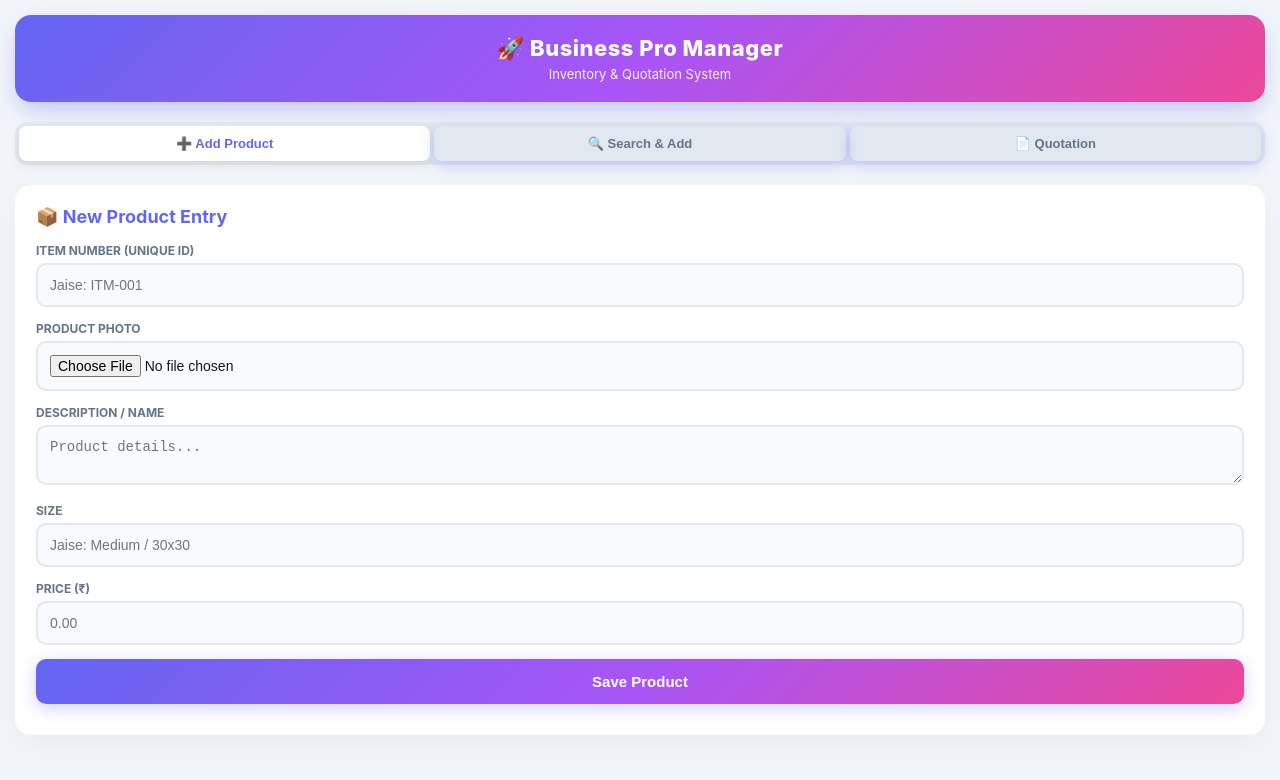
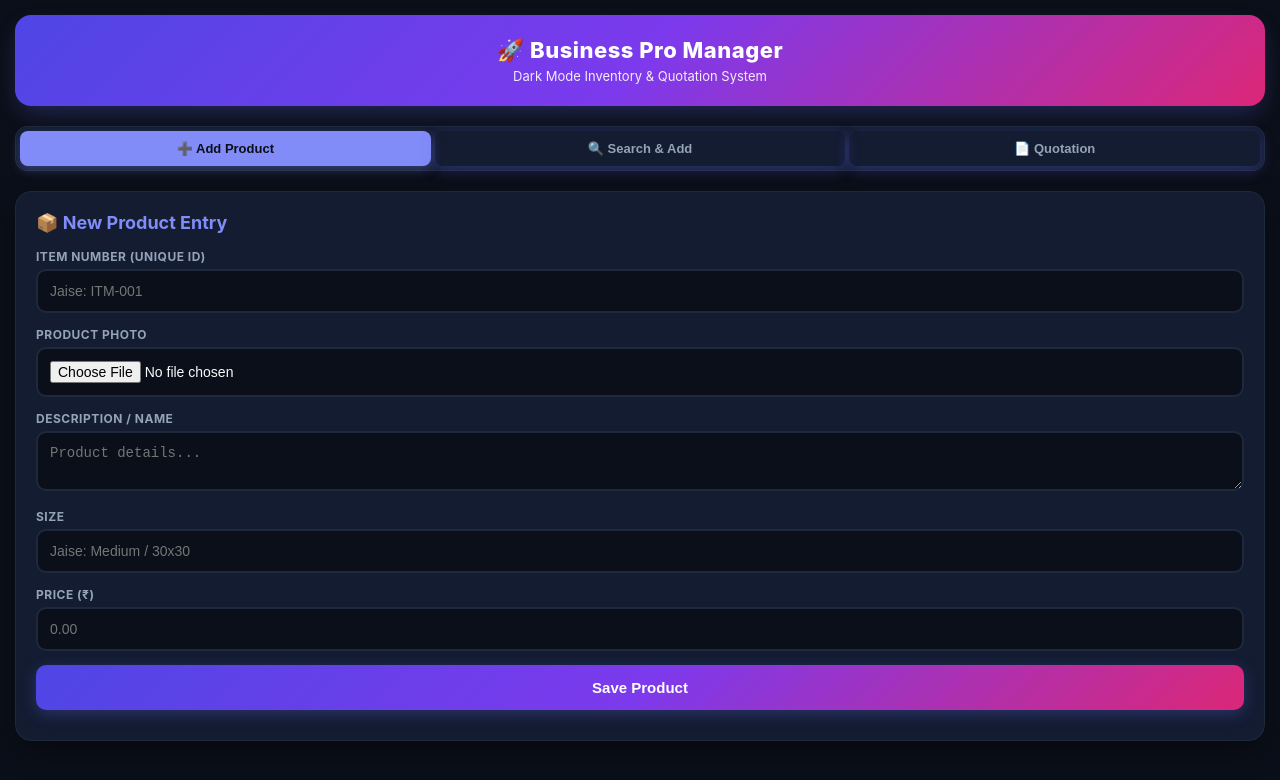
Before and after one commit to azam5844/my-business-app, a plain HTML site: page index.html in a window 1280 px wide. Drawn offline with Linux system fonts and the light colour scheme.

Commit message:
Update index.html

```diff
--- a/index.html
+++ b/index.html
@@ -3,23 +3,24 @@
 <head>
     <meta charset="UTF-8">
     <meta name="viewport" content="width=device-width, initial-scale=1.0">
-    <title>Business Pro Manager</title>
+    <title>Business Pro Manager - Dark Mode</title>
     <style>
         :root {
-            --primary: #6366f1;
-            --primary-dark: #4f46e5;
-            --accent: #ec4899;
-            --success: #10b981;
-            --bg-gradient: linear-gradient(135deg, #6366f1 0%, #a855f7 50%, #ec4899 100%);
-            --card-bg: rgba(255, 255, 255, 0.95);
-            --text-main: #0f172a;
-            --text-muted: #64748b;
-            --border: #e2e8f0;
+            --primary: #818cf8;
+            --primary-dark: #6366f1;
+            --accent: #f43f5e;
+            --success: #34d399;
+            --bg-gradient: linear-gradient(135deg, #4f46e5 0%, #7c3aed 50%, #db2777 100%);
+            --bg-color: #0b0f19;
+            --card-bg: #131c31;
+            --text-main: #f8fafc;
+            --text-muted: #94a3b8;
+            --border: #1e293b;
         }
 
         body {
             font-family: '-apple-system', BlinkMacSystemFont, 'Segoe UI', Roboto, sans-serif;
-            background: #f1f5f9;
+            background: var(--bg-color);
             margin: 0;
             padding: 15px;
             color: var(--text-main);
@@ -28,11 +29,11 @@
         .app-header {
             background: var(--bg-gradient);
             color: white;
-            padding: 20px;
+            padding: 22px;
             border-radius: 16px;
             text-align: center;
             margin-bottom: 20px;
-            box-shadow: 0 10px 25px -5px rgba(99, 102, 241, 0.4);
+            box-shadow: 0 10px 25px -5px rgba(99, 102, 241, 0.3);
         }
 
         .app-header h1 {
@@ -51,11 +52,12 @@
         /* Nav Tabs */
         .nav-tabs {
             display: flex;
-            background: #e2e8f0;
+            background: #131c31;
             padding: 4px;
             border-radius: 12px;
             margin-bottom: 20px;
             gap: 4px;
+            border: 1px solid var(--border);
         }
 
         .tab-btn {
@@ -72,9 +74,10 @@
         }
 
         .tab-btn.active {
-            background: white;
-            color: var(--primary);
-            box-shadow: 0 4px 12px rgba(0,0,0,0.08);
+            background: var(--primary);
+            color: #0b0f19;
+            box-shadow: 0 4px 12px rgba(129, 140, 248, 0.3);
+            font-weight: 700;
         }
 
         .tab-content {
@@ -89,8 +92,8 @@
             background: var(--card-bg);
             padding: 20px;
             border-radius: 16px;
-            box-shadow: 0 10px 30px -5px rgba(0, 0, 0, 0.05);
-            border: 1px solid rgba(255, 255, 255, 0.8);
+            box-shadow: 0 10px 30px -5px rgba(0, 0, 0, 0.5);
+            border: 1px solid var(--border);
             margin-bottom: 20px;
         }
 
@@ -115,6 +118,7 @@
             font-size: 12px;
             color: var(--text-muted);
             text-transform: uppercase;
+            letter-spacing: 0.5px;
         }
 
         input, textarea {
@@ -125,14 +129,14 @@
             box-sizing: border-box;
             font-size: 14px;
             transition: all 0.2s;
-            background: #f8fafc;
+            background: #0b0f19;
+            color: var(--text-main);
         }
 
         input:focus, textarea:focus {
             outline: none;
             border-color: var(--primary);
-            background: #fff;
-            box-shadow: 0 0 0 4px rgba(99, 102, 241, 0.1);
+            box-shadow: 0 0 0 4px rgba(129, 140, 248, 0.15);
         }
 
         button {
@@ -153,9 +157,9 @@
             transform: scale(0.98);
         }
 
-        .btn-add { background: linear-gradient(135deg, #10b981 0%, #059669 100%); box-shadow: 0 4px 15px rgba(16, 185, 129, 0.3); margin-top: 10px; }
-        .btn-danger { background: #ef4444; width: auto; padding: 6px 12px; font-size: 12px; border-radius: 6px; box-shadow: none; }
-        .btn-print { background: linear-gradient(135deg, #0ea5e9 0%, #0284c7 100%); box-shadow: 0 4px 15px rgba(14, 165, 233, 0.3); margin-top: 15px; }
+        .btn-add { background: linear-gradient(135deg, #059669 0%, #34d399 100%); color: #0b0f19; box-shadow: 0 4px 15px rgba(52, 211, 153, 0.2); margin-top: 10px; }
+        .btn-danger { background: #ef4444; color: white; width: auto; padding: 6px 12px; font-size: 12px; border-radius: 6px; box-shadow: none; }
+        .btn-print { background: linear-gradient(135deg, #0284c7 0%, #38bdf8 100%); color: #0b0f19; box-shadow: 0 4px 15px rgba(56, 189, 248, 0.2); margin-top: 15px; }
 
         .success-msg {
             color: var(--success);
@@ -177,7 +181,7 @@
             padding: 15px;
             border: 2px dashed var(--border);
             border-radius: 12px;
-            background: #f8fafc;
+            background: #0b0f19;
             display: none;
             text-align: center;
         }
@@ -189,7 +193,8 @@
             object-fit: contain;
             margin-bottom: 10px;
         }
-        .product-details { text-align: left; margin-bottom: 12px; font-size: 14px; line-height: 1.5; }
+        .product-details { text-align: left; margin-bottom: 12px; font-size: 14px; line-height: 1.5; color: var(--text-muted); }
+        .product-details strong { color: var(--text-main); }
 
         table {
             width: 100%;
@@ -201,7 +206,7 @@
             border: 1px solid var(--border);
         }
         th, td { padding: 10px; text-align: left; border-bottom: 1px solid var(--border); }
-        th { background: #f1f5f9; color: var(--text-muted); font-size: 11px; text-transform: uppercase; }
+        th { background: #1a243f; color: var(--text-muted); font-size: 11px; text-transform: uppercase; }
         .cart-img { width: 38px; height: 38px; object-fit: cover; border-radius: 6px; border: 1px solid var(--border); }
 
         .total-box {
@@ -210,21 +215,22 @@
             align-items: center;
             margin-top: 15px;
             padding: 15px;
-            background: #f8fafc;
+            background: #0b0f19;
             border-radius: 10px;
             font-size: 16px;
             font-weight: 800;
-            color: var(--primary);
+            color: var(--success);
             border: 1px solid var(--border);
         }
 
         @media print {
-            body { background: white; padding: 0; }
+            body { background: white; color: black; padding: 0; }
             .no-print { display: none !important; }
-            .container { box-shadow: none; border: none; margin: 0; padding: 0; }
-            table { border: 1px solid #000; }
-            th, td { border: 1px solid #000; }
+            .container { background: white; color: black; box-shadow: none; border: none; margin: 0; padding: 0; }
+            table { border: 1px solid #000; color: black; }
+            th, td { border: 1px solid #000; color: black; }
             th { background: #eee !important; color: #000; }
+            .total-box { background: white; color: black; border: 1px solid #000; }
         }
     </style>
 </head>
@@ -232,7 +238,7 @@
 
 <div class="app-header no-print">
     <h1>🚀 Business Pro Manager</h1>
-    <p>Inventory & Quotation System</p>
+    <p>Dark Mode Inventory & Quotation System</p>
 </div>
 
 <!-- Navigation Tabs -->
```
